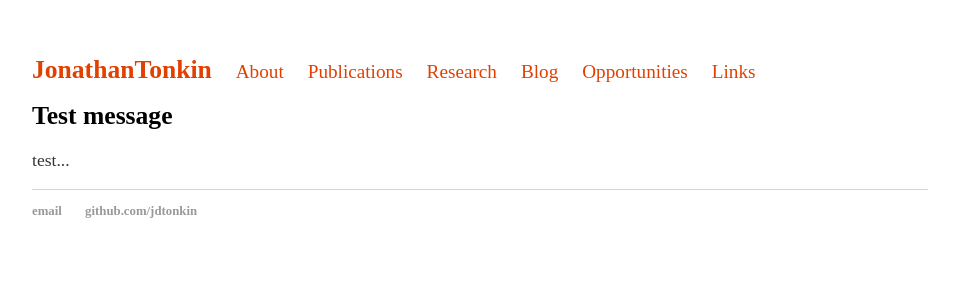
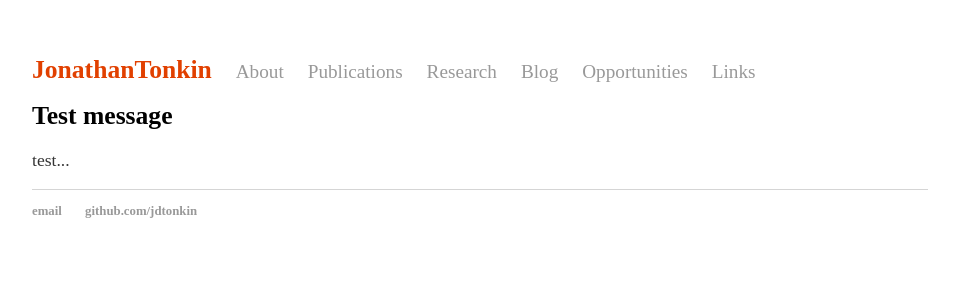
Before and after one commit to jdtonkin/jdtonkin.github.io, a Jekyll site: the page built from index.html, in a window 1280 px wide. Shown: the top 300 px of the page, without its empty margins (160-1119 px from the left). Built offline with Jekyll 4.4.1, drawn with Linux system fonts in a browser that asks for light colours.

Commit message:
Update main.css

```diff
--- a/css/main.css
+++ b/css/main.css
@@ -20,7 +20,7 @@ nav ul, footer ul a {
 }
 
 nav ul a { color: #999; font-size: 1.2em; font-weight: normal; }
-nav ul li a { color: #E14000; font-size:1.2em; font-weight: normal;}
+nav ul li a { color: #999; font-size:1.2em; font-weight: normal;}
 nav ul li a:hover { color: #E14000; font-size:1.2em; font-weight: normal;}
 nav ul .activepage a { color: #E14000; font-size: 1.6em; font-weight: bold;}
 nav ul li .activepage a { color: #E14000; font-size: 1.6em; font-weight: bold;}
```
